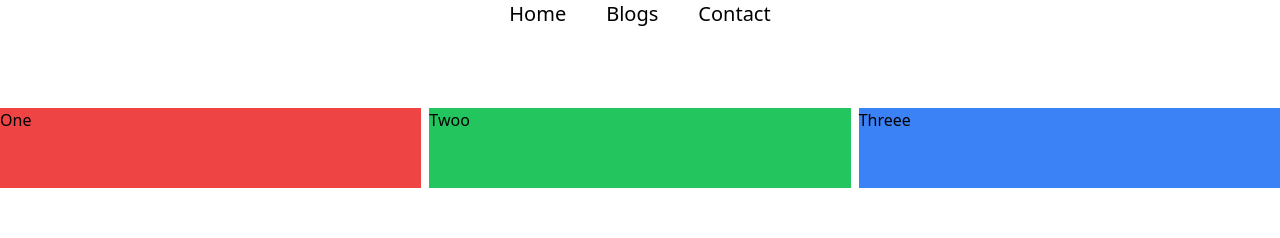
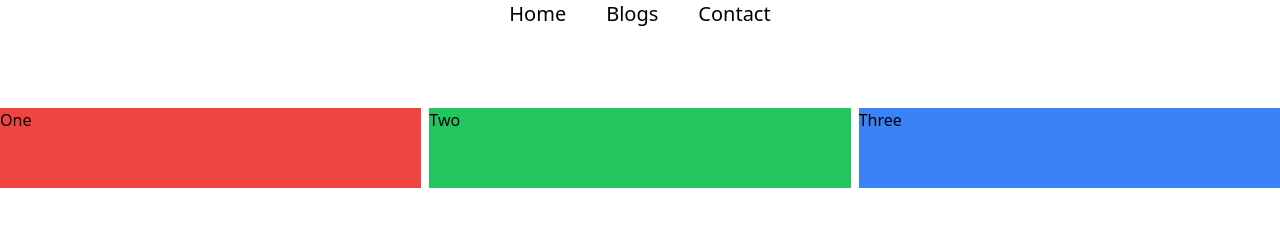
Before and after one commit to senul724/matrix-project, a React (Vite) app: page / in a window 1280 px wide. Shown: the top 238 px of the page. Built offline with nearby package versions, Linux system fonts and the light colour scheme.

Commit message:
comit by kushani

```diff
--- a/src/pages/Home.jsx
+++ b/src/pages/Home.jsx
@@ -2,8 +2,8 @@ const Home = () => {
   return (
   <div className="w-full flex flex-row gap-2 mt-20">
     <div className="w-1/3 bg-red-500 h-20">One</div>
-    <div className="w-1/3 bg-green-500 h-20">Twoo</div>
-    <div className="w-1/3 bg-blue-500 h-20">Threee</div>
+    <div className="w-1/3 bg-green-500 h-20">Two</div>
+    <div className="w-1/3 bg-blue-500 h-20">Three</div>
   </div>);
 };
 
```
